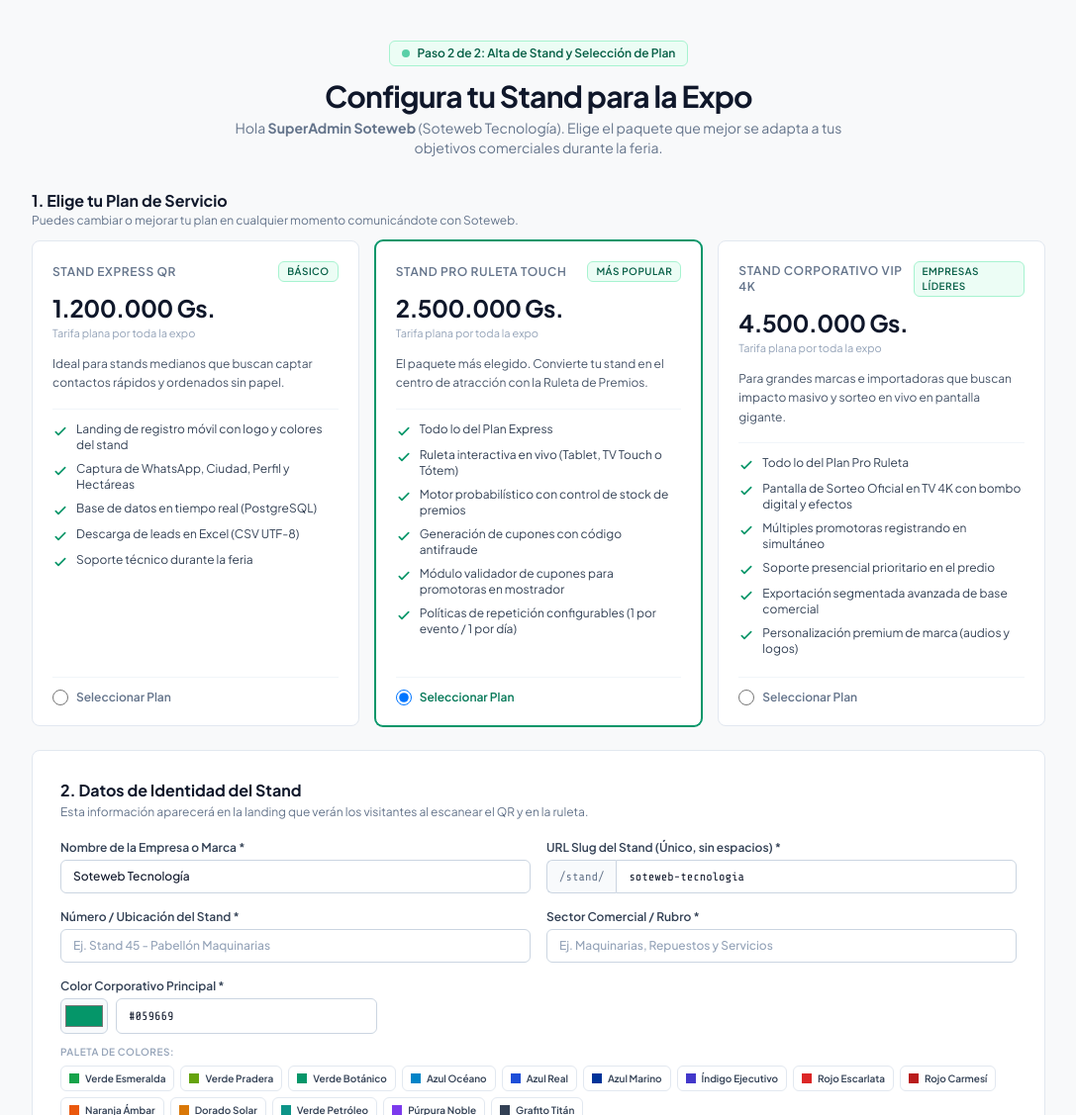
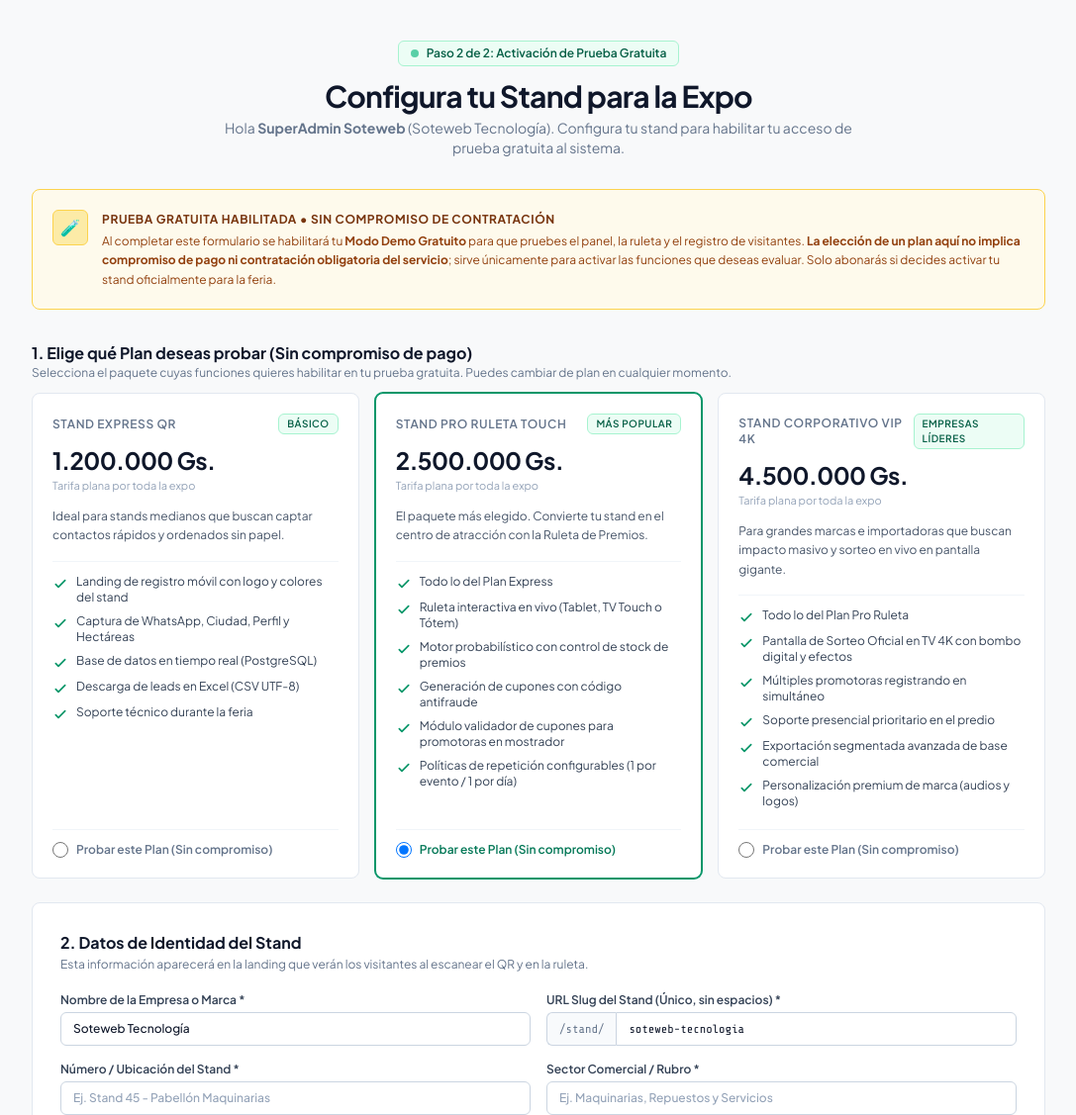
Before and after one commit to soteweb/sotepassexpo, a Laravel app: page /stands/create in a window 1280 px wide. Shown: the top 1127 px of the page at 99% size, without its empty margins (96-1183 px from the left). Run offline with Laravel 12, Linux system fonts and the light colour scheme; a user stored in the database is signed in; data comes from the database, SQL or seed files in the repository; parts of the project's set-up code (start-up, migrations or seed data) failed here and were passed over; some libraries are stand-ins or nearby versions.

Commit message:
style: clarify free trial mode without payment commitment in stand onboarding

```diff
--- a/resources/views/stands/create.blade.php
+++ b/resources/views/stands/create.blade.php
@@ -10,14 +10,29 @@
             <div class="text-center max-w-2xl mx-auto">
                 <div class="inline-flex items-center gap-2 px-3 py-1 rounded-md bg-emerald-50 border border-emerald-200 text-xs font-semibold text-emerald-800 mb-3 shadow-xs">
                     <span class="w-2 h-2 rounded-full bg-emerald-500 animate-pulse"></span>
-                    <span>Paso 2 de 2: Alta de Stand y Selección de Plan</span>
+                    <span>Paso 2 de 2: Activación de Prueba Gratuita</span>
                 </div>
                 <h1 class="text-2xl sm:text-3xl font-bold text-slate-900 tracking-tight">
                     Configura tu Stand para la Expo
                 </h1>
                 <p class="text-xs sm:text-sm text-slate-500 mt-1 font-normal">
-                    Hola <strong>{{ $user->name }}</strong> ({{ $user->company_name }}). Elige el paquete que mejor se adapta a tus objetivos comerciales durante la feria.
+                    Hola <strong>{{ $user->name }}</strong> ({{ $user->company_name }}). Configura tu stand para habilitar tu acceso de prueba gratuita al sistema.
                 </p>
+            </div>
+
+            <!-- Aviso de Prueba Gratuita Sin Compromiso -->
+            <div class="p-4 sm:p-5 rounded-lg bg-amber-50/90 border border-amber-300 text-amber-950 flex items-start gap-3.5 shadow-xs">
+                <div class="w-9 h-9 rounded-md bg-amber-200/70 border border-amber-300 text-amber-900 flex items-center justify-center font-bold text-base shrink-0">
+                    🧪
+                </div>
+                <div class="text-xs leading-relaxed">
+                    <div class="font-bold uppercase tracking-wider text-amber-900">
+                        Prueba Gratuita Habilitada &bull; Sin Compromiso de Contratación
+                    </div>
+                    <p class="text-amber-800 mt-0.5">
+                        Al completar este formulario se habilitará tu <strong>Modo Demo Gratuito</strong> para que pruebes el panel, la ruleta y el registro de visitantes. <strong>La elección de un plan aquí no implica compromiso de pago ni contratación obligatoria del servicio</strong>; sirve únicamente para activar las funciones que deseas evaluar. Solo abonarás si decides activar tu stand oficialmente para la feria.
+                    </p>
+                </div>
             </div>
 
             @if(session('success'))
@@ -44,8 +59,8 @@
                 <!-- SECCIÓN 1: SELECCIÓN DE PLAN -->
                 <div>
                     <div class="mb-3">
-                        <h2 class="text-base font-bold text-slate-900">1. Elige tu Plan de Servicio</h2>
-                        <p class="text-xs text-slate-500">Puedes cambiar o mejorar tu plan en cualquier momento comunicándote con Soteweb.</p>
+                        <h2 class="text-base font-bold text-slate-900">1. Elige qué Plan deseas probar (Sin compromiso de pago)</h2>
+                        <p class="text-xs text-slate-500">Selecciona el paquete cuyas funciones quieres habilitar en tu prueba gratuita. Puedes cambiar de plan en cualquier momento.</p>
                     </div>
 
                     <div class="grid grid-cols-1 md:grid-cols-3 gap-4">
@@ -94,7 +109,7 @@
                                                :checked="selectedPlan === {{ $plan->id }}"
                                                class="w-4 h-4 text-emerald-600 focus:ring-emerald-500 border-slate-300">
                                         <span class="text-xs font-semibold" :class="selectedPlan === {{ $plan->id }} ? 'text-emerald-700' : 'text-slate-500'">
-                                            Seleccionar Plan
+                                            Probar este Plan (Sin compromiso)
                                         </span>
                                     </div>
                                 </div>
```
